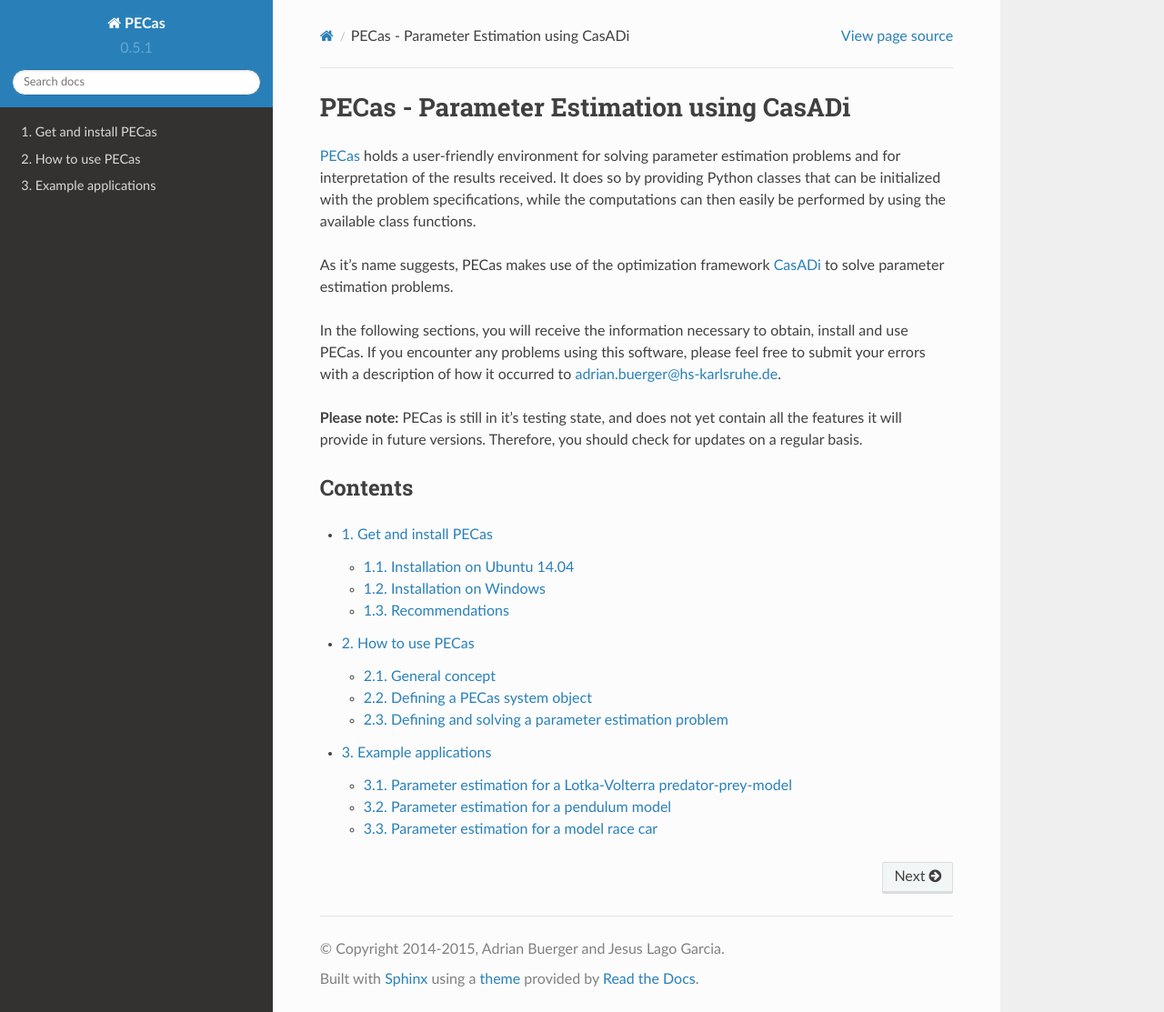
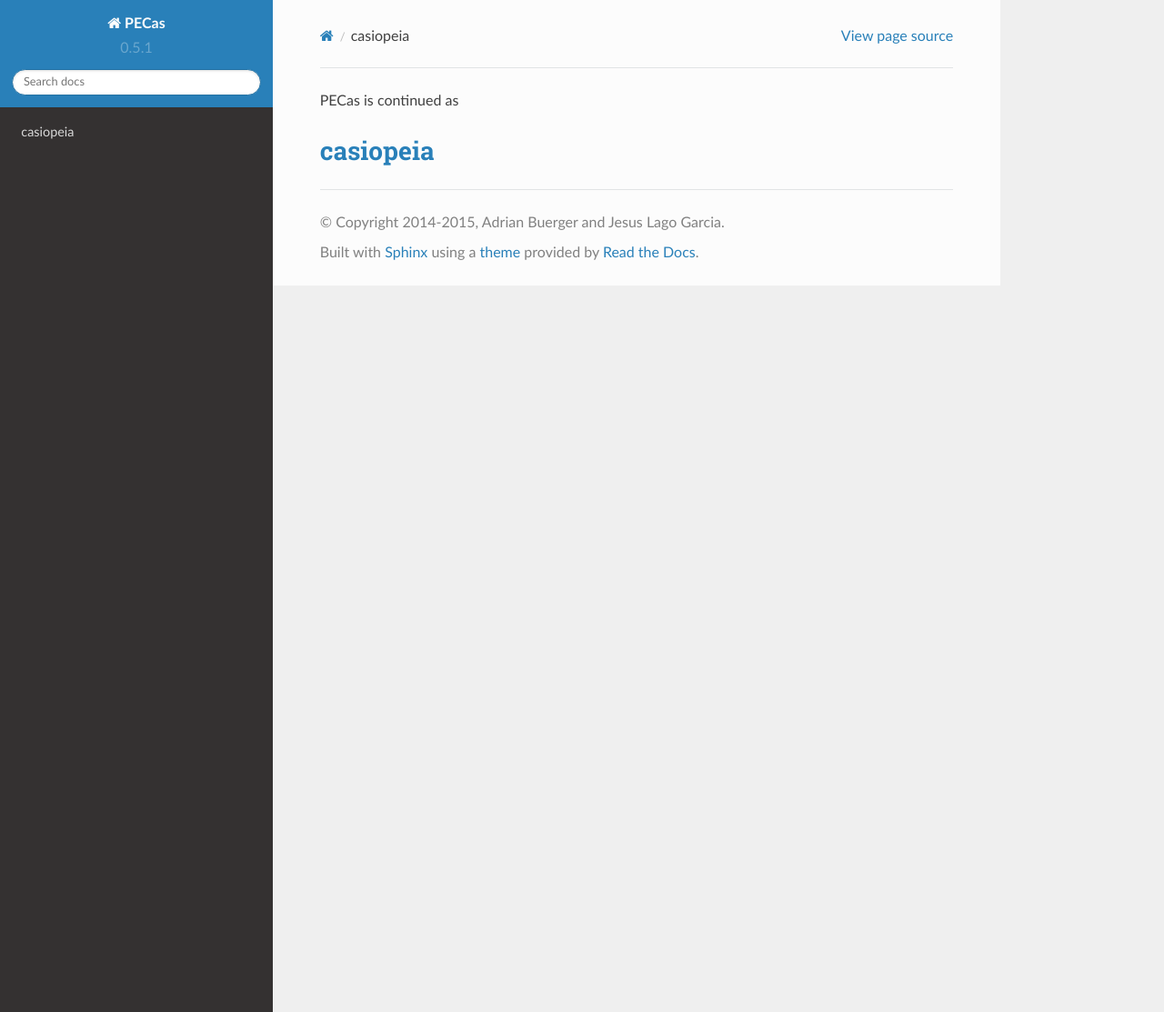
Before and after one commit to vishalbelsare/PECas, a Sphinx documentation site: the page built from doc/index.rst, in a window 1280 px wide and 1113 px high. Shown: the whole window at 91% size. Built offline with Sphinx 7.4.7 and the Read the Docs theme 2.0.0, drawn with Linux system fonts in a browser that asks for light colours.

Commit message:
Update index.rst

```diff
--- a/doc/index.rst
+++ b/doc/index.rst
@@ -20,37 +20,7 @@
 .. You can adapt this file completely to your liking, but it should at least
 .. contain the root `toctree` directive.
 
-PECas - Parameter Estimation using CasADi
-=========================================
+PECas is continued as
 
-`PECas <https://github.com/adbuerger/PECas>`_ holds a user-friendly environment for solving parameter estimation problems and for interpretation of the results received. It does so by providing Python classes that can be initialized with the problem specifications, while the computations can then easily be performed by using the available class functions.
-
-As it's name suggests, PECas makes use of the optimization framework
-`CasADi <http://casadi.org>`_ to solve parameter estimation problems.
-
-In the following sections, you will receive the information necessary to obtain,
-install and use PECas. If you encounter any problems using this software, please feel free
-to submit your errors with a description of how it occurred to adrian.buerger@hs-karlsruhe.de.
-
-**Please note:** PECas is still in it's testing state, and does not yet contain all the features it will provide in future versions. Therefore, you should check for updates on a regular basis.
-
-Contents
---------
-
-.. toctree::
-   :maxdepth: 2
-   :numbered:
-
-   install
-   howto
-   examples
-
-
-
-.. Indices and tables
-.. ------------------
-
-.. * :ref:`genindex`
-.. * :ref:`search`
-
-.. * :ref:`modindex`
+`casiopeia <http://casiopeia.readthedocs.org/>`_
+================================================
```
